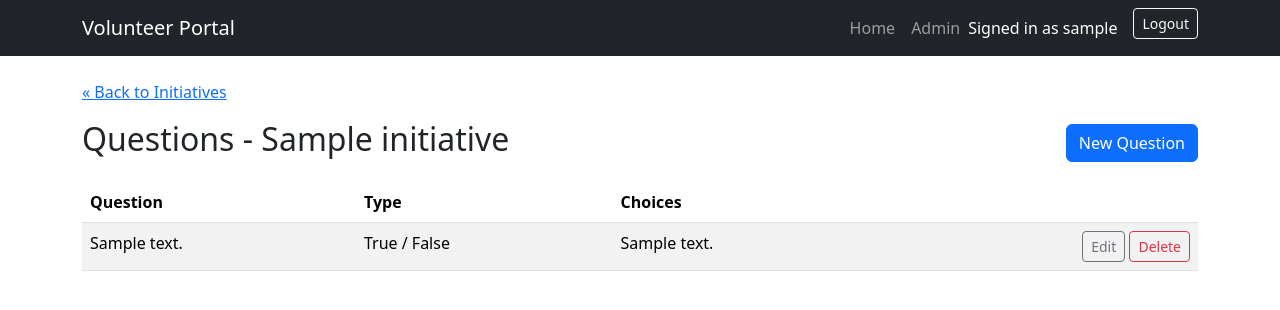
After one commit to mhmdsaeed/volunteerportal, a Spring Boot app: page /admin/initiatives/1/questions in a window 1280 px wide. The commit adds this page. Shown: the top 310 px of the page. Run offline with Spring Boot 4, Linux system fonts and the light colour scheme; the visitor is signed in with stand-in values (Sample User, id 1); empty tables hold one stand-in row (values such as "Sample post"); some of the project's set-up classes (security, data sources, template engines, error pages and the like) are left out, and stand-ins take their place; database files in the repository are not loaded; some libraries are stand-ins or nearby versions.

Commit message:
Add admin CRUD for initiative questions
Adds InitiativeQuestionForm/InitiativeQuestionService(Impl)/
InitiativeQuestionController nested under
/admin/initiatives/{initiativeId}/questions, plus list/create/edit
views, so admins can manage per-initiative questions (text, type,
choices). Keeps Initiative.questionCount in sync on create/delete.

Co-Authored-By: Claude Sonnet 5 <noreply@anthropic.com>

```diff
--- /dev/null
+++ b/src/main/java/com/volunteerportal/app/controller/InitiativeQuestionController.java
@@ -0,0 +1,91 @@
+package com.volunteerportal.app.controller;
+
+import jakarta.validation.Valid;
+
+import org.springframework.stereotype.Controller;
+import org.springframework.ui.Model;
+import org.springframework.validation.BindingResult;
+import org.springframework.web.bind.annotation.GetMapping;
+import org.springframework.web.bind.annotation.ModelAttribute;
+import org.springframework.web.bind.annotation.PathVariable;
+import org.springframework.web.bind.annotation.PostMapping;
+import org.springframework.web.bind.annotation.RequestMapping;
+
+import com.volunteerportal.app.dto.InitiativeQuestionForm;
+import com.volunteerportal.app.service.InitiativeQuestionService;
+import com.volunteerportal.app.service.InitiativeService;
+
+@Controller
+@RequestMapping("/admin/initiatives/{initiativeId}/questions")
+public class InitiativeQuestionController {
+
+    private final InitiativeQuestionService initiativeQuestionService;
+    private final InitiativeService initiativeService;
+
+    public InitiativeQuestionController(InitiativeQuestionService initiativeQuestionService,
+            InitiativeService initiativeService) {
+        this.initiativeQuestionService = initiativeQuestionService;
+        this.initiativeService = initiativeService;
+    }
+
+    @GetMapping
+    public String list(@PathVariable Long initiativeId, Model model) {
+        model.addAttribute("initiative", initiativeService.findById(initiativeId));
+        model.addAttribute("questions", initiativeQuestionService.findAllForInitiative(initiativeId));
+        return "admin/initiatives/questions/list";
+    }
+
+    @GetMapping("/new")
+    public String newForm(@PathVariable Long initiativeId, Model model) {
+        model.addAttribute("initiative", initiativeService.findById(initiativeId));
+        model.addAttribute("questionForm", new InitiativeQuestionForm());
+        return "admin/initiatives/questions/form";
+    }
+
+    @PostMapping
+    public String create(@PathVariable Long initiativeId,
+            @Valid @ModelAttribute("questionForm") InitiativeQuestionForm form, BindingResult bindingResult,
+            Model model) {
+        if (bindingResult.hasErrors()) {
+            model.addAttribute("initiative", initiativeService.findById(initiativeId));
+            return "admin/initiatives/questions/form";
+        }
+        initiativeQuestionService.create(initiativeId, form);
+        return "redirect:/admin/initiatives/{initiativeId}/questions";
+    }
+
+    @GetMapping("/{id}/edit")
+    public String editForm(@PathVariable Long initiativeId, @PathVariable Long id, Model model) {
+        var question = initiativeQuestionService.findById(id);
+
+        InitiativeQuestionForm form = new InitiativeQuestionForm();
+        form.setQuestionText(question.getQuestionText());
+        form.setQuestionTypeId(question.getQuestionTypeId());
+        form.setQuestionChoicesCount(question.getQuestionChoicesCount());
+        form.setQuestionChoicesText(question.getQuestionChoicesText());
+
+        model.addAttribute("initiative", initiativeService.findById(initiativeId));
+        model.addAttribute("questionForm", form);
+        model.addAttribute("questionId", id);
+        return "admin/initiatives/questions/form";
+    }
+
+    @PostMapping("/{id}")
+    public String update(@PathVariable Long initiativeId, @PathVariable Long id,
+            @Valid @ModelAttribute("questionForm") InitiativeQuestionForm form, BindingResult bindingResult,
+            Model model) {
+        if (bindingResult.hasErrors()) {
+            model.addAttribute("initiative", initiativeService.findById(initiativeId));
+            model.addAttribute("questionId", id);
+            return "admin/initiatives/questions/form";
+        }
+        initiativeQuestionService.update(id, form);
+        return "redirect:/admin/initiatives/{initiativeId}/questions";
+    }
+
+    @PostMapping("/{id}/delete")
+    public String delete(@PathVariable Long initiativeId, @PathVariable Long id) {
+        initiativeQuestionService.delete(id);
+        return "redirect:/admin/initiatives/{initiativeId}/questions";
+    }
+}
--- a/src/main/java/com/volunteerportal/app/model/InitiativeQuestion.java
+++ b/src/main/java/com/volunteerportal/app/model/InitiativeQuestion.java
@@ -27,6 +27,7 @@ public class InitiativeQuestion {
     @Column(name = "question_text")
     private String questionText;
 
+    /** 1: true_false, 2: one_of_n, 3: multi_of_n, 4: free_text */
     @Column(name = "question_type_id")
     private Integer questionTypeId;
 
--- a/src/main/java/com/volunteerportal/app/repository/InitiativeQuestionRepository.java
+++ b/src/main/java/com/volunteerportal/app/repository/InitiativeQuestionRepository.java
@@ -1,8 +1,14 @@
 package com.volunteerportal.app.repository;
+
+import java.util.List;
 
 import org.springframework.data.jpa.repository.JpaRepository;
 
 import com.volunteerportal.app.model.InitiativeQuestion;
 
 public interface InitiativeQuestionRepository extends JpaRepository<InitiativeQuestion, Long> {
+
+    List<InitiativeQuestion> findByInitiativeId(Long initiativeId);
+
+    long countByInitiativeId(Long initiativeId);
 }
--- a/src/main/resources/templates/admin/initiatives/list.html
+++ b/src/main/resources/templates/admin/initiatives/list.html
@@ -27,6 +27,7 @@
                     <td th:text="${initiative.supervisor != null ? initiative.supervisor.username : '-'}"></td>
                     <td th:text="${initiative.enabled != null and initiative.enabled ? 'Yes' : 'No'}"></td>
                     <td class="text-end">
+                        <a class="btn btn-sm btn-outline-secondary" th:href="@{/admin/initiatives/{id}/questions(id=${initiative.id})}">Questions</a>
                         <a class="btn btn-sm btn-outline-secondary" th:href="@{/admin/initiatives/{id}/edit(id=${initiative.id})}">Edit</a>
                         <form th:action="@{/admin/initiatives/{id}/delete(id=${initiative.id})}" method="post" class="d-inline"
                               onsubmit="return confirm('Delete this initiative?');">
--- /dev/null
+++ b/src/main/resources/templates/admin/initiatives/questions/list.html
@@ -0,0 +1,53 @@
+<!DOCTYPE html>
+<html xmlns:th="http://www.thymeleaf.org">
+<head th:replace="~{fragments/layout :: head(title='Initiative Questions')}"></head>
+<body>
+    <nav th:replace="~{fragments/layout :: navbar}"></nav>
+
+    <div class="container">
+        <p><a th:href="@{/admin/initiatives}">&laquo; Back to Initiatives</a></p>
+
+        <div class="d-flex justify-content-between align-items-center mb-3">
+            <h2 th:text="'Questions - ' + ${initiative.name}">Questions</h2>
+            <a class="btn btn-primary" th:href="@{/admin/initiatives/{id}/questions/new(id=${initiative.id})}">New Question</a>
+        </div>
+
+        <table class="table table-striped">
+            <thead>
+                <tr>
+                    <th>Question</th>
+                    <th>Type</th>
+                    <th>Choices</th>
+                    <th></th>
+                </tr>
+            </thead>
+            <tbody>
+                <tr th:each="question : ${questions}">
+                    <td th:text="${question.questionText}"></td>
+                    <td th:switch="${question.questionTypeId}">
+                        <span th:case="1">True / False</span>
+                        <span th:case="2">Single choice</span>
+                        <span th:case="3">Multiple choice</span>
+                        <span th:case="4">Free text</span>
+                        <span th:case="*">-</span>
+                    </td>
+                    <td th:text="${question.questionChoicesText != null ? question.questionChoicesText : '-'}"></td>
+                    <td class="text-end">
+                        <a class="btn btn-sm btn-outline-secondary"
+                           th:href="@{/admin/initiatives/{initiativeId}/questions/{id}/edit(initiativeId=${initiative.id},id=${question.id})}">Edit</a>
+                        <form th:action="@{/admin/initiatives/{initiativeId}/questions/{id}/delete(initiativeId=${initiative.id},id=${question.id})}"
+                              method="post" class="d-inline" onsubmit="return confirm('Delete this question?');">
+                            <button type="submit" class="btn btn-sm btn-outline-danger">Delete</button>
+                        </form>
+                    </td>
+                </tr>
+                <tr th:if="${#lists.isEmpty(questions)}">
+                    <td colspan="4" class="text-muted">No questions yet.</td>
+                </tr>
+            </tbody>
+        </table>
+    </div>
+
+    <div th:replace="~{fragments/layout :: scripts}"></div>
+</body>
+</html>
```
Also changed, not shown: src/main/java/com/volunteerportal/app/dto/InitiativeQuestionForm.java (added, +25 -0 lines), src/main/java/com/volunteerportal/app/service/InitiativeQuestionService.java (added, +19 -0 lines), src/main/java/com/volunteerportal/app/service/InitiativeQuestionServiceImpl.java (added, +86 -0 lines), src/main/resources/templates/admin/initiatives/questions/form.html (added, +54 -0 lines).
